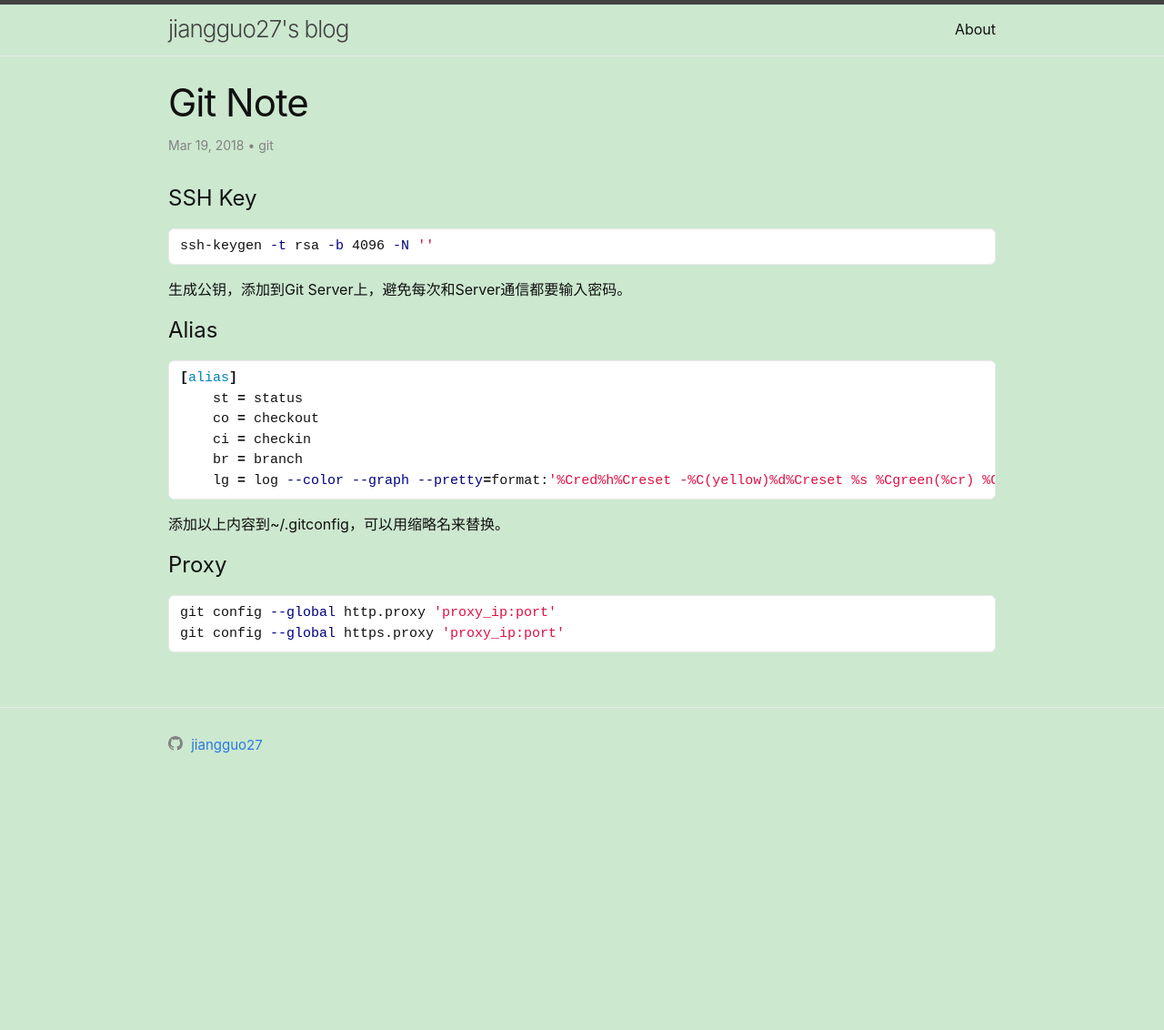
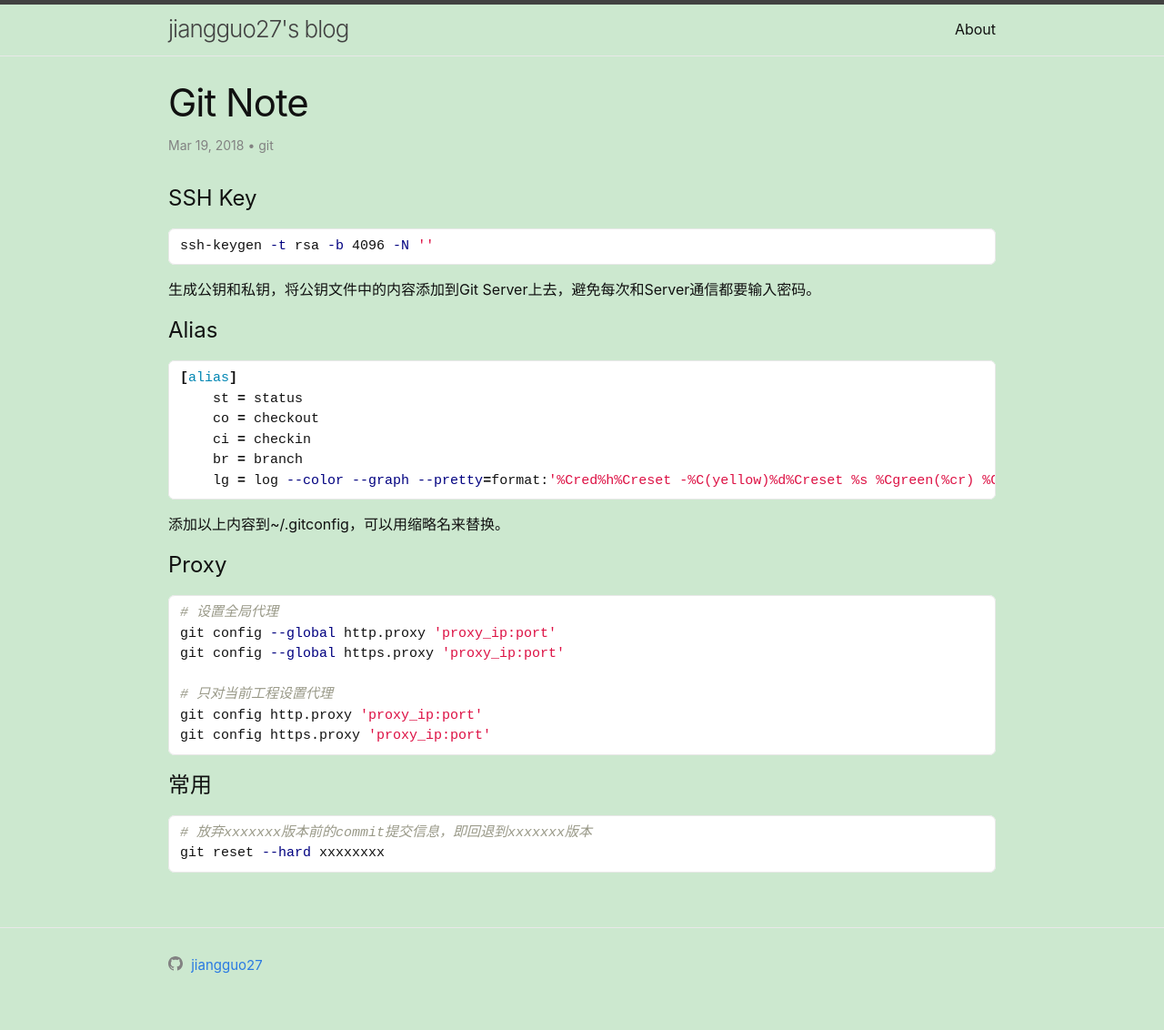
Before and after one commit to jiangguo27/jiangguo27.github.io, a Jekyll site: the page built from _posts/2018-03-19-git-note.md, in a window 1280 px wide. Shown: the whole page at 91% size. Built offline with Jekyll 4.4.1, drawn with Linux system fonts in a browser that asks for light colours; before the commit the page ends 900 px from its top, so only the background shows below that.

Commit message:
chore: update

````diff
--- a/_posts/2018-03-19-git-note.md
+++ b/_posts/2018-03-19-git-note.md
@@ -10,7 +10,7 @@ categories: git
 ssh-keygen -t rsa -b 4096 -N ''
 ```
 
-生成公钥，添加到Git Server上，避免每次和Server通信都要输入密码。
+生成公钥和私钥，将公钥文件中的内容添加到Git Server上去，避免每次和Server通信都要输入密码。
 
 # Alias
 
@@ -28,6 +28,18 @@ ssh-keygen -t rsa -b 4096 -N ''
 # Proxy
 
 ``` shell
+# 设置全局代理
 git config --global http.proxy 'proxy_ip:port'
 git config --global https.proxy 'proxy_ip:port'
+
+# 只对当前工程设置代理
+git config http.proxy 'proxy_ip:port'
+git config https.proxy 'proxy_ip:port'
 ```
+
+# 常用
+
+``` shell
+# 放弃xxxxxxx版本前的commit提交信息，即回退到xxxxxxx版本
+git reset --hard xxxxxxxx
+```
````
